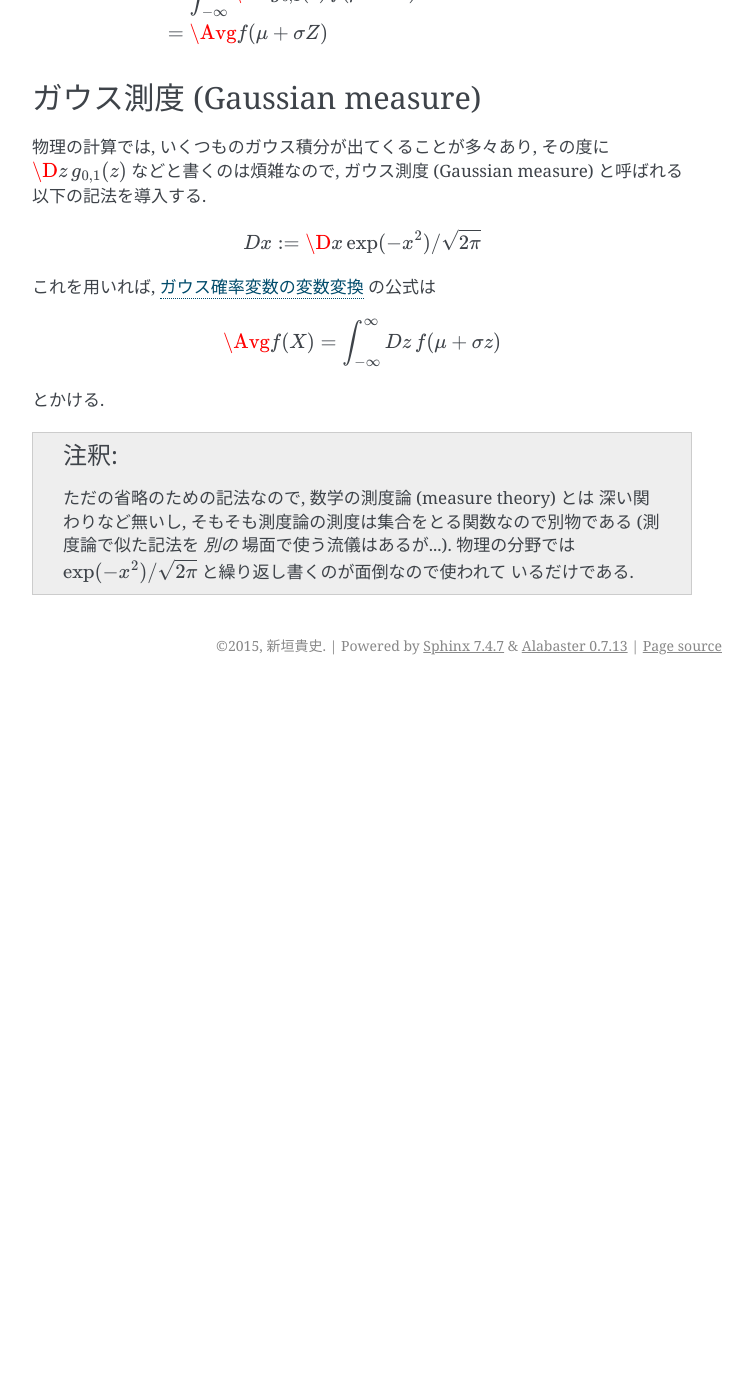
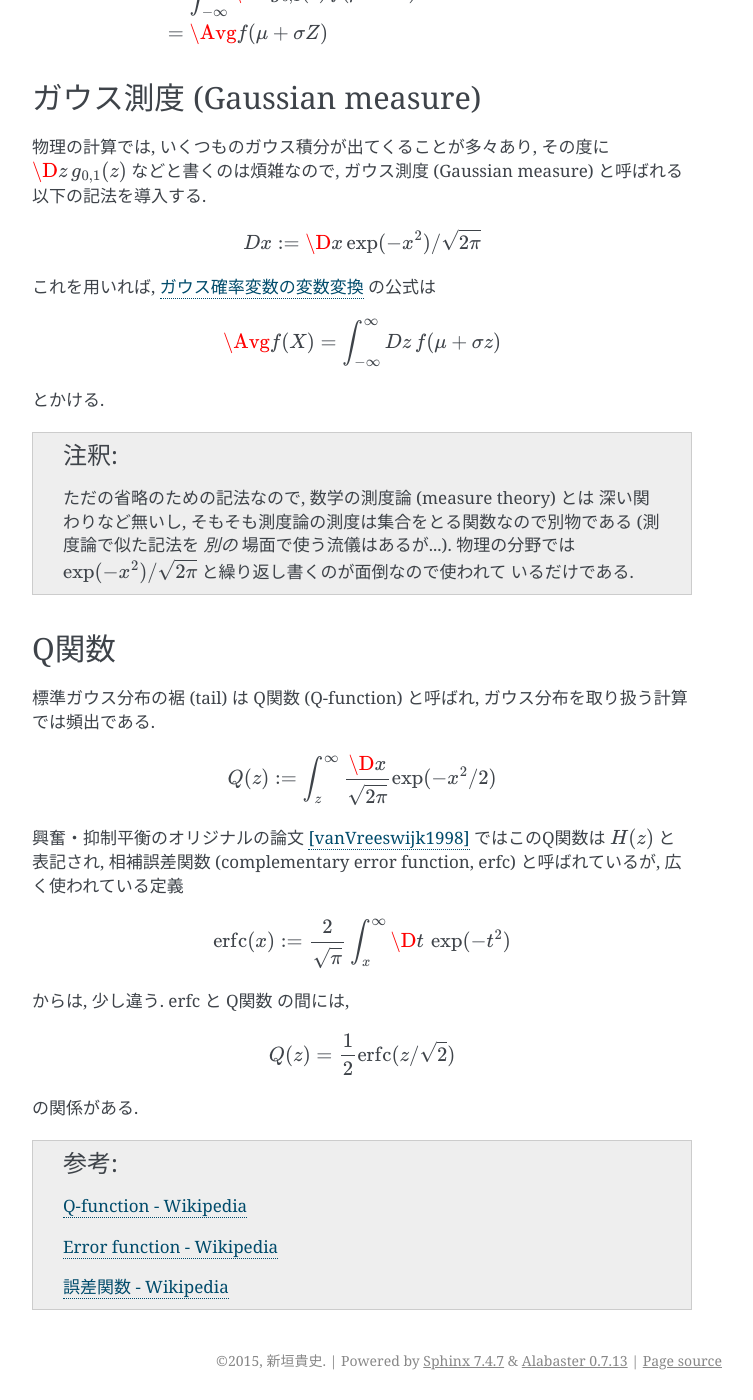
Before and after one commit to tkf/balance-tutorial-ja, a Sphinx documentation site: the page built from source/appendices/gaussian.rst, in a window 1280 px wide and 1400 px high, scrolled down 882 px. Shown: the whole window, without its empty margins (388-1141 px from the left). Built offline with Sphinx 7.4.7, drawn with Linux system fonts in a browser that asks for light colours; formulas are drawn with MathJax 3; before the commit the page ends 1567 px from its top, so only the background shows below that.

Commit message:
"Q関数" を glossary から index へ

```diff
--- a/source/appendices/gaussian.rst
+++ b/source/appendices/gaussian.rst
@@ -82,3 +82,42 @@
    (測度論で似た記法を *別の* 場面で使う流儀はあるが...).  物理の分野では
    :math:`\exp(-x^2) / \sqrt{2 \pi}` と繰り返し書くのが面倒なので使われて
    いるだけである.
+
+
+.. _q-function:
+
+Q関数
+=====
+
+標準ガウス分布の裾 (tail) は :index:`Q関数` (:index:`Q-function`) と呼ばれ,
+ガウス分布を取り扱う計算では頻出である.
+
+.. math:: Q(z) := \int_z^\infty \frac{\D x}{\sqrt{2 \pi}} \exp(- x^2 / 2)
+
+興奮・抑制平衡のオリジナルの論文 [vanVreeswijk1998]_ ではこのQ関数は
+:math:`H(z)` と表記され, :index:`相補誤差関数`
+(:index:`complementary error function`, :index:`erfc`)
+と呼ばれているが, 広く使われている定義
+
+.. math::
+
+   \text{erfc}(x)
+   :=
+   \frac{2}{\sqrt \pi} \int_x^\infty \D t \, \exp(-t^2)
+
+からは, 少し違う.  erfc と Q関数 の間には,
+
+.. math:: Q(z) = \frac{1}{2} \text{erfc}(z/\sqrt 2)
+
+の関係がある.
+
+.. seealso::
+
+   `Q-function - Wikipedia
+   <http://en.wikipedia.org/wiki/Q-function>`_
+
+   `Error function - Wikipedia
+   <http://en.wikipedia.org/wiki/Error_function>`_
+
+   `誤差関数 - Wikipedia
+   <http://ja.wikipedia.org/wiki/%E8%AA%A4%E5%B7%AE%E9%96%A2%E6%95%B0>`_
--- a/source/mean_field_theory.rst
+++ b/source/mean_field_theory.rst
@@ -231,7 +231,7 @@
 である.  上記の :math:`u_k` と :math:`\alpha_k` はただ変数に名前をつけた
 だけだが, これらの物理的意味については :ref:`fluctuations` を参照せよ.
 :math:`Dx` は :ref:`gaussian-measure` と呼ばれるただの省略記号である.
-関数 :math:`H(z)` は :term:`Q関数` (Q-function) と呼ばれる関数である.
+関数 :math:`H(z)` は :ref:`q-function` と呼ばれる関数である.
 上の計算では,
 (1) :math:`n_l \approx m_l K + x_l \sqrt{m_l K}` なる近似と
 :ref:`gaussian-avg-change-of-variable`,
```
Also changed, not shown: source/appendix.rst (+0 -13 lines), source/references.rst (added, +9 -0 lines).
